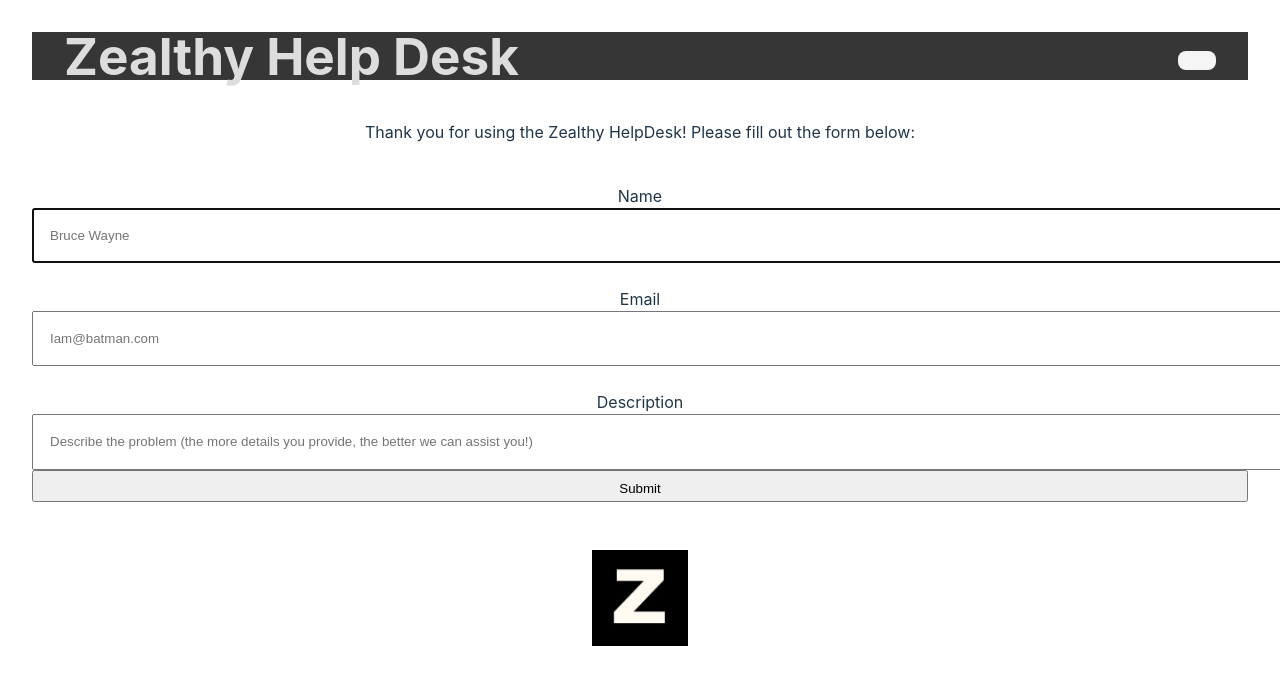
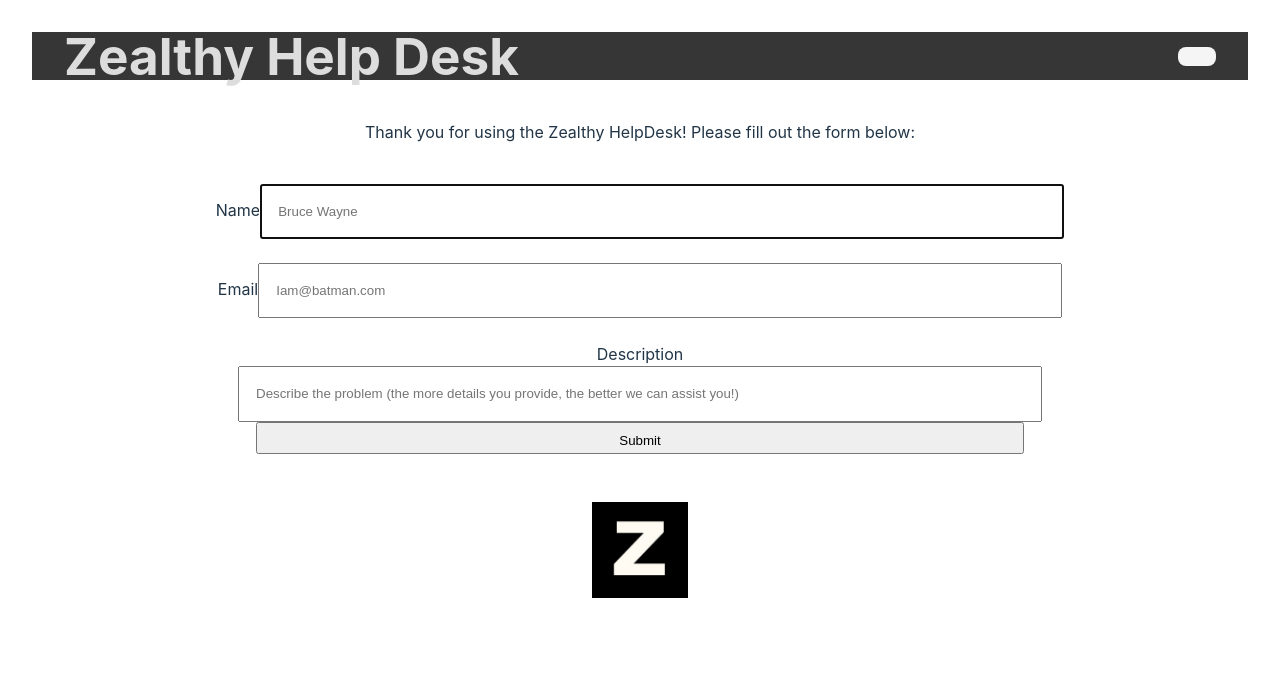
Before and after one commit to rscalderon/HelpDesk, a React (Vite) app: page / in a window 1280 px wide. Shown: the top 684 px of the page. Built offline with nearby package versions, Linux system fonts and the light colour scheme.

Commit message:
Streamlined root styles

```diff
--- a/src/index.scss
+++ b/src/index.scss
@@ -8,7 +8,6 @@
   background-color: #242424;
 
   font-synthesis: none;
-  text-rendering: optimizeLegibility;
   -webkit-font-smoothing: antialiased;
   -moz-osx-font-smoothing: grayscale;
   -webkit-text-size-adjust: 100%;
@@ -25,8 +24,6 @@ a:hover {
 
 body {
   margin: 0;
-  // display: flex;
-  // place-items: center;
   min-width: 320px;
   min-height: 100vh;
 }
@@ -40,15 +37,16 @@ button {
   border-radius: 8px;
   border: 1px solid transparent;
   padding: 0.6em 1.2em;
+  margin: 0.5em;
   font-size: 1em;
   font-weight: 500;
   font-family: inherit;
-  background-color: #1a1a1a;
+  // background-color: #1a1a1a;
   cursor: pointer;
   transition: border-color 0.25s;
 }
 button:hover {
-  border-color: #646cff;
+  border-color: #e4e5e6;
 }
 button:focus,
 button:focus-visible {
@@ -70,6 +68,5 @@ button:focus-visible {
 
 input {
   height: 2rem;
-  width: 100%;
-  margin-top: 0;
+  width: 60vw;
 }
```
